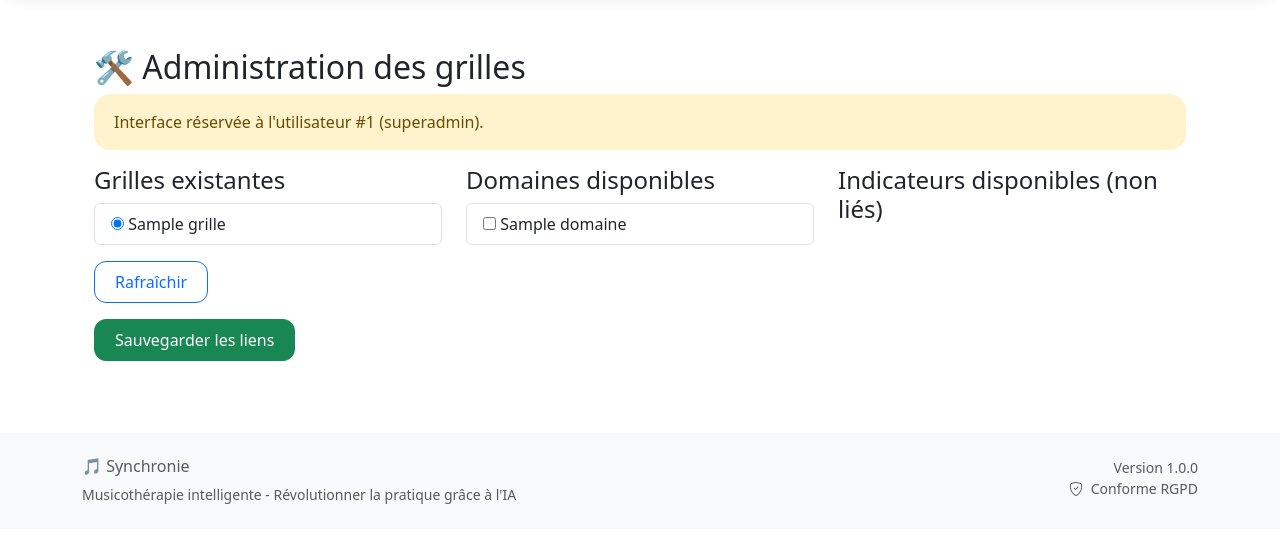
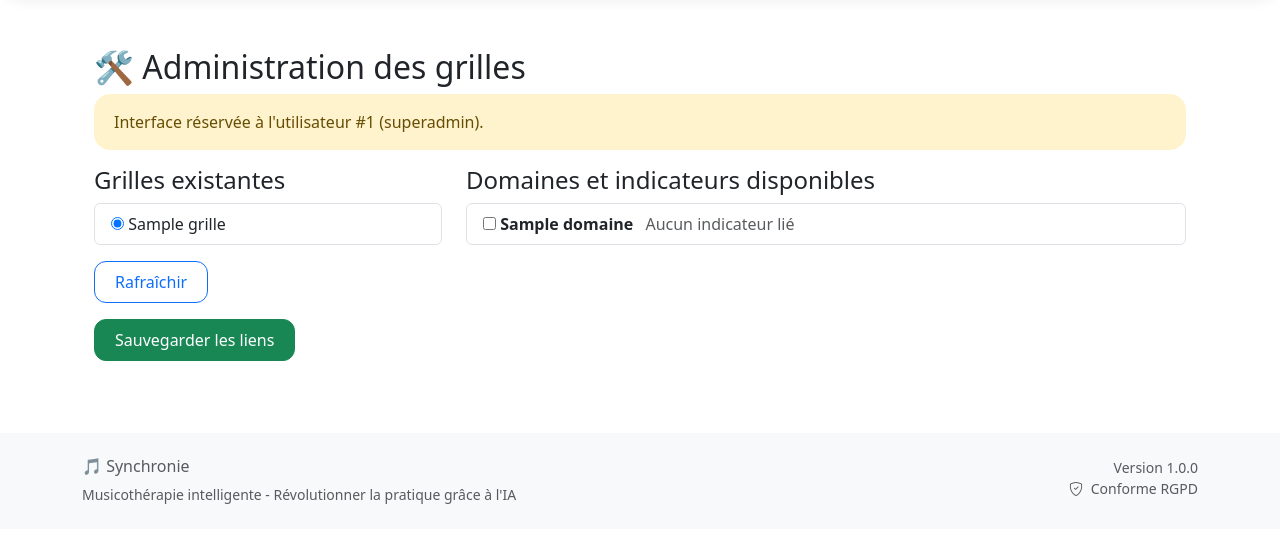
Before and after one commit to Julien-musico/Synchronie, a Flask app: template app/templates/cotation/admin_grilles.html in a window 1280 px wide. Shown: the part 70-613 px from the top of the page. Run offline with Flask 3, Linux system fonts and the light colour scheme; the template is opened without the code that fills it: most values are stand-ins (such as "Sample title", 1, 10 or a date in 2020).

Commit message:
Admin grille: affichage dynamique des indicateurs liés à chaque domaine (Jinja)

```diff
--- a/app/templates/cotation/admin_grilles.html
+++ b/app/templates/cotation/admin_grilles.html
@@ -17,25 +17,24 @@
         </ul>
         <button type="button" class="btn btn-outline-primary" onclick="location.reload()">Rafraîchir</button>
       </div>
-      <div class="col-md-4">
-        <h4>Domaines disponibles</h4>
+      <div class="col-md-8">
+        <h4>Domaines et indicateurs disponibles</h4>
         <ul class="list-group mb-3">
           {% for domaine in domaines %}
             <li class="list-group-item">
-              <input type="checkbox" name="domaines[]" value="{{ domaine.id }}"> {{ domaine.nom }}
+              <input type="checkbox" name="domaines[]" value="{{ domaine.id }}"> <b>{{ domaine.nom }}</b>
+              {% if domaine_indicateurs[domaine.id] %}
+                <ul class="list-group mt-2 ms-4">
+                  {% for indicateur in domaine_indicateurs[domaine.id] %}
+                    <li class="list-group-item">
+                      <input type="checkbox" name="indicateurs[]" value="{{ indicateur.id }}"> {{ indicateur.nom }}
+                    </li>
+                  {% endfor %}
+                </ul>
+              {% else %}
+                <span class="text-muted ms-2">Aucun indicateur lié</span>
+              {% endif %}
             </li>
-          {% endfor %}
-        </ul>
-      </div>
-      <div class="col-md-4">
-        <h4>Indicateurs disponibles (non liés)</h4>
-        <ul class="list-group mb-3">
-          {% for indicateur in indicateurs %}
-            {% if not indicateur.domaine_id %}
-              <li class="list-group-item">
-                <input type="checkbox" name="indicateurs[]" value="{{ indicateur.id }}"> {{ indicateur.nom }}
-              </li>
-            {% endif %}
           {% endfor %}
         </ul>
       </div>
```
Also changed, not shown: app/routes/cotation/__init__.py (+6 -1 lines).
